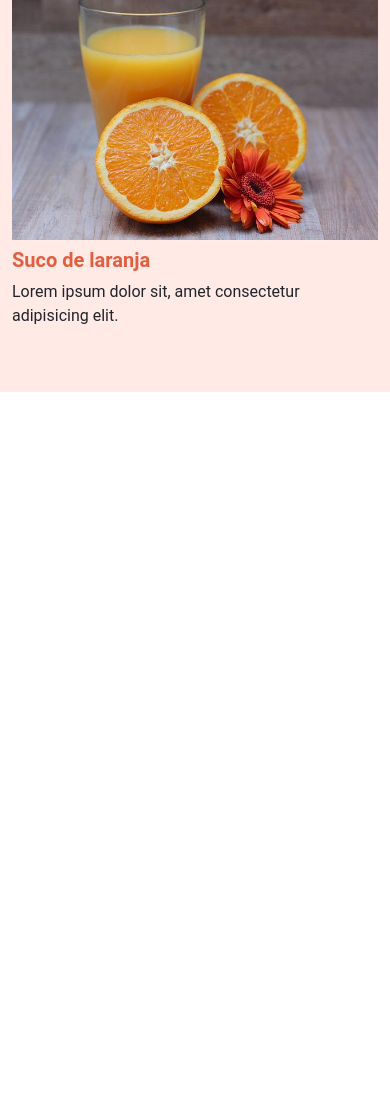
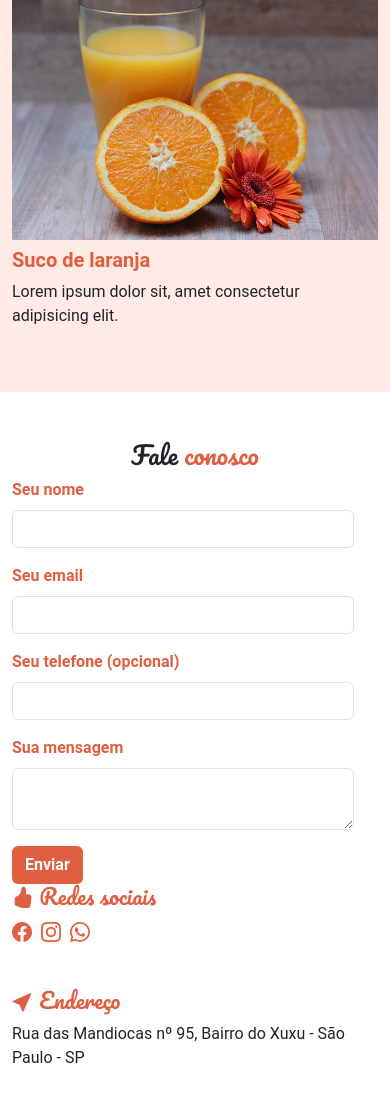
Before and after one commit to vitoriasilva98/ebac-frontend, a plain HTML site: page index.html in a window 390 px wide. Shown: the part 5334-6436 px from the top of the page. Before the commit the page ends 5726 px from the top, so only its background shows below. Drawn offline with nearby package versions, Linux system fonts and the light colour scheme; files whose address does not match are found by name.

Commit message:
Criando a seção de contato

```diff
--- a/index.html
+++ b/index.html
@@ -43,7 +43,7 @@
                         </a>
                     </li>
                     <li class="nav-item fw-bold">
-                        <a href="#" class="nav-link">
+                        <a href="#fale-conosco" class="nav-link">
                             <i class="bi bi-chat-left-text me-1"></i>
                             Fale conosco
                         </a>
@@ -336,6 +336,72 @@
                 </div>
             </div>
         </section>
+        <section id="fale-conosco" class="pt-5 pb-5">
+            <div class="container">
+                <div class="row">
+                    <h2 class="section-title text-center">
+                        Fale <span class="text-colored">conosco</span>
+                    </h2>
+                    <div class="row">
+                        <div class="col-md-7">
+                            <form>
+                                <div class="mb-3">
+                                    <label for="nome" class="form-label fw-bold text-colored">Seu nome</label>
+                                    <input type="text" id="nome" class="form-control" required>
+                                </div>
+                                <div class="mb-3">
+                                    <label for="nome" class="form-label fw-bold text-colored">Seu email</label>
+                                    <input type="email" id="email" class="form-control" required>
+                                </div>
+                                <div class="mb-3">
+                                    <label for="nome" class="form-label fw-bold text-colored">Seu telefone (opcional)</label>
+                                    <input type="tel" id="telefone" class="form-control">
+                                </div>
+                                <div class="mb-3">
+                                    <label for="nome" class="form-label fw-bold text-colored">Sua mensagem</label>
+                                    <textarea id="mensagem" class="form-control" required></textarea>
+                                </div>
+                                <button type="submit" class="btn fw-bold">Enviar</button>
+                            </form>
+                        </div>
+                        <div class="col-md-5">
+                            <div class="row">
+                                <h3 class="section-title fs-4 text-colored">
+                                    <i class="bi bi-hand-thumbs-up-fill"></i>
+                                    Redes sociais
+                                </h3>
+                                <ul class="social-links">
+                                    <li class="fs-5">
+                                        <a href="#">
+                                            <i class="bi bi-facebook text-colored"></i>
+                                        </a>
+                                    </li>
+                                    <li class="fs-5 ms-1 me-1">
+                                        <a href="#">
+                                            <i class="bi bi-instagram text-colored"></i>
+                                        </a>
+                                    </li>
+                                    <li class="fs-5">
+                                        <a href="#">
+                                            <i class="bi bi-whatsapp text-colored"></i>
+                                        </a>
+                                    </li>
+                                </ul>
+                            </div>
+                            <div class="row mt-4">
+                                <h3 class="section-title fs-4 text-colored">
+                                    <i class="bi bi-cursor-fill"></i>
+                                    Endereço
+                                </h3>
+                                <p>
+                                    Rua das Mandiocas nº 95, Bairro do Xuxu - São Paulo - SP
+                                </p>
+                            </div>
+                        </div>
+                    </div>
+                </div>
+            </div>
+        </section>
     </div>
 
     <script src="https://cdn.jsdelivr.net/npm/bootstrap@5.3.2/dist/js/bootstrap.bundle.min.js"></script>
--- a/style.css
+++ b/style.css
@@ -26,7 +26,8 @@ body {
     font-family: 'Pacifico', cursive;
 }
 
-#sobre-o-restaurante, #cardapio {
+#sobre-o-restaurante,
+#cardapio {
     background-color: #ffeae6;
 }
 
@@ -34,7 +35,8 @@ body {
     color: #e15f41;
 }
 
-.nav-cardapio .nav-link.active {
+.nav-cardapio .nav-link.active,
+#fale-conosco button {
     background-color: #e15f41;
     color: white;
 }
@@ -42,3 +44,12 @@ body {
 .nav-cardapio .nav-link:hover {
     color: #e15f41;
 }
+
+.social-links li {
+    list-style: none;
+    display: inline;
+}
+
+.social-links a {
+    text-decoration: none;
+}
```
